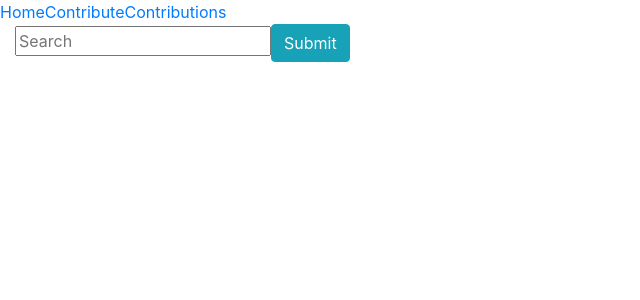
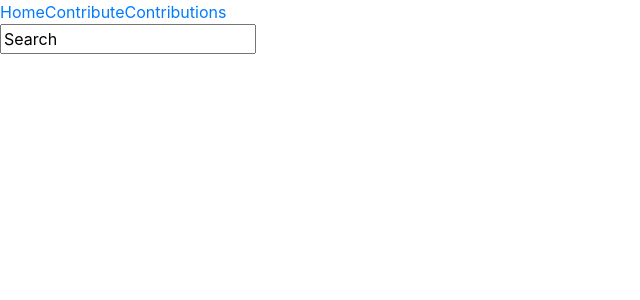
Before and after one commit to akemp7/CapstoneReact, a React app: page /#/contributions in a window 1280 px wide. Shown: the top 300 px of the page, without its empty margins (0-640 px from the left). Built offline with nearby package versions, Linux system fonts and the light colour scheme.

Commit message:
Edit contributecontrol as class, add search input field

```diff
--- a/package.json
+++ b/package.json
@@ -16,6 +16,7 @@
         "react": "^15.5.4",
         "react-dom": "^15.5.4",
         "react-router-dom": "^4.0.0",
+        "regex": "^0.1.1",
         "youtube-embed-video": "^1.2.1"
     },
     "devDependencies": {
--- a/src/components/Contribute.jsx
+++ b/src/components/Contribute.jsx
@@ -6,6 +6,7 @@ class Contribute extends React.Component {
         super(props);
         this.state = {
             summary: null,
+
         };
     }
 
--- a/src/components/ContributeControl.jsx
+++ b/src/components/ContributeControl.jsx
@@ -2,26 +2,47 @@ import React from 'react';
 import Contribute from './Contribute';
 import Navbar from './Navbar';
 import PropTypes from 'prop-types';
-import Search from './Search';
 
-function ContributeControl(props) {
-    return (
+class ContributeControl extends React.Component {
+    constructor() {
+        super();
+    }
+
+    render() {
+        return(
             <div>
                 <Navbar />
                 <div>
-                {props.contributeList.map((summ) =>
+                    {this.props.contributeList.map((summ) =>
                         <Contribute summary={summ.summary}
                             key={summ.id} />
                     )}
                 </div>
-            <Search onSearchCreation={props.handleAddingNewSearchTerm} />
+                <input type="text" value="Search"/>
             </div>
-    );
+        )
     }
+}
+
+
+// function ContributeControl(props){
+//         return (
+//             <div>
+//                 <Navbar />
+//                 <div>
+//                     {props.contributeList.map((summ) =>
+//                         <Contribute summary={summ.summary}
+//                             key={summ.id} />
+//                     )}
+//                 </div>
+//             </div>
+//         );
+//     }
+
+
 
 ContributeControl.propTypes = {
     contributeList: PropTypes.array,
-    handleAddingNewSearchTerm: PropTypes.func
 };
 
 export default ContributeControl;
```
Also changed, not shown: 1 other file (tests, documents, lock files or other folders). Lines whose indentation alone changed are shown as unchanged.
